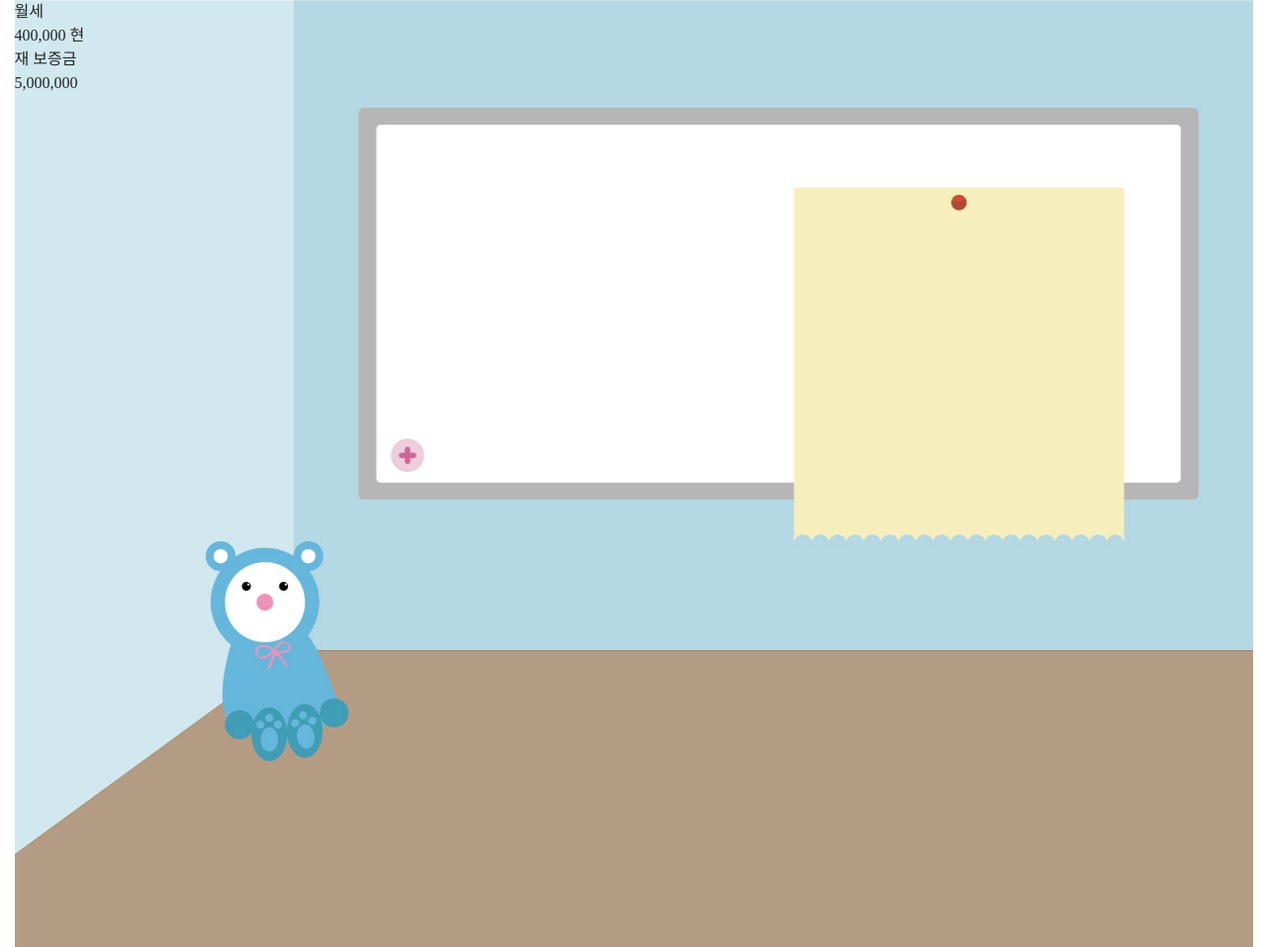
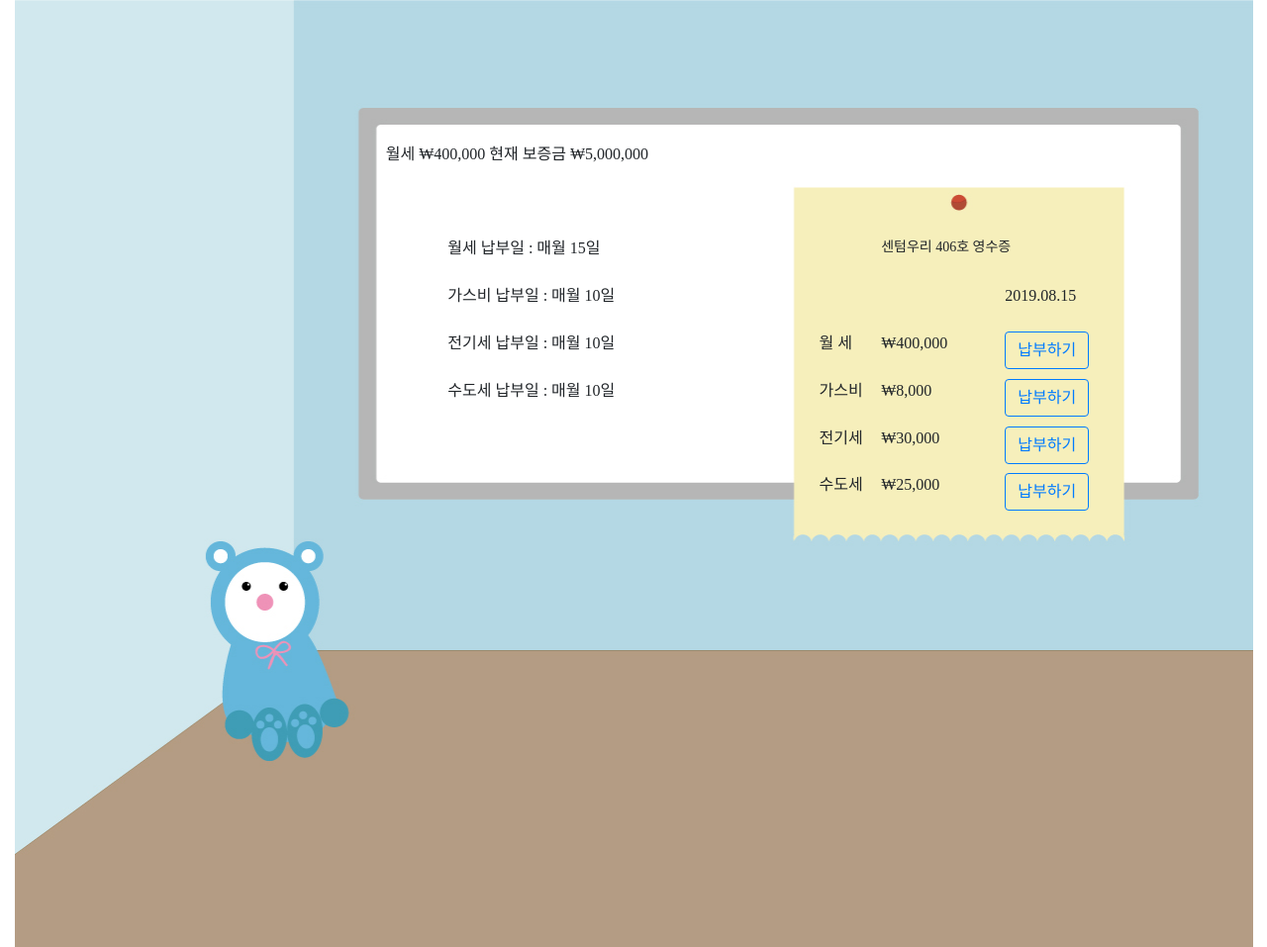
Before and after one commit to houseelfdobby/house-elf-dobby, a Django app: page /userroom/ in a window 1280 px wide. Shown: the part 80-1037 px from the top of the page at 99% size. Run offline with Django 3.2, Linux system fonts and the light colour scheme; some libraries are stand-ins or nearby versions.

Commit message:
user_room_master

```diff
--- a/dobby/templates/userroom.html
+++ b/dobby/templates/userroom.html
@@ -18,21 +18,171 @@
     height: 957px;
     background: url("{% static 'img/user_room.jpg' %}");
     background-size: 100% 100%;
-    /*background: url("{% static 'img/user_room.jpg' %}");*/
+    display: grid;
+    grid-template-columns: repeat(20, 5%);
+    grid-template-rows: repeat(20, 5%);
   }
 
-  .contents-grid {
-    display: grid;
-    grid-template-columns: repeat(13, 73px);
-    grid-template-rows: repeat(10, 10%);
+  .total-monthly {
+    grid-row: 4/5;
+    grid-column: 7/13;
+  }
+
+  .monthly-day {
+    grid-row: 6/7;
+    grid-column: 8/13;
+  }
+
+  .gas-day {
+    grid-row: 7/8;
+    grid-column: 8/13;
+  }
+
+  .ele-day {
+    grid-row: 8/9;
+    grid-column: 8/13;
+  }
+
+  .wat-day {
+    grid-row: 9/10;
+    grid-column: 8/13;
+  }
+
+  .receipt-title {
+    grid-row: 6/7;
+    grid-column: 15/18;
+    font-size: 14px;
+  }
+
+  .receipt-day {
+    grid-row: 7/8;
+    grid-column: 17/19;
+  }
+
+  .monthly {
+    grid-row: 8/9;
+    grid-column: 14/15;
+  }
+
+  .gas {
+    grid-row: 9/10;
+    grid-column: 14/15;
+  }
+
+  .ele {
+    grid-row: 10/11;
+    grid-column: 14/15;
+  }
+
+  .wat {
+    grid-row: 11/12;
+    grid-column: 14/15;
+  }
+
+  .monthly-price {
+    grid-row: 8/9;
+    grid-column: 15/17;
+  }
+
+  .gas-price {
+    grid-row: 9/10;
+    grid-column: 15/17;
+  }
+
+  .ele-price {
+    grid-row: 10/11;
+    grid-column: 15/17;
+  }
+
+  .wat-price {
+    grid-row: 11/12;
+    grid-column: 15/17;
+  }
+
+
+  .monthly-bt {
+    grid-row: 8/9;
+    grid-column: 17/19;
+  }
+
+  .gas-bt {
+    grid-row: 9/10;
+    grid-column: 17/19;
+  }
+
+  .ele-bt {
+    grid-row: 10/11;
+    grid-column: 17/19;
+  }
+
+  .wat-bt {
+    grid-row: 11/12;
+    grid-column: 17/19;
   }
 </style>
 
 <div class="User-room">
 
   <div class="contents">
-    <div class="contents-grid">
-      월세 400,000 현재 보증금 5,000,000
+    <div class="total-monthly">
+      월세 &#8361;400,000 현재 보증금 &#8361;5,000,000
     </div>
+    <div class="monthly-day">
+      월세 납부일 : 매월 15일
+    </div>
+    <div class="gas-day">
+      가스비 납부일 : 매월 10일
+    </div>
+    <div class="ele-day">
+      전기세 납부일 : 매월 10일
+    </div>
+    <div class="wat-day">
+      수도세 납부일 : 매월 10일
+    </div>
+    <div class="receipt-title">
+      센텀우리 406호 영수증
+    </div>
+    <div class="receipt-day">
+      2019.08.15
+    </div>
+    <div class="monthly">
+      월 세
+    </div>
+    <div class="gas">
+      가스비
+    </div>
+    <div class="ele">
+      전기세
+    </div>
+    <div class="wat">
+      수도세
+    </div>
+    <div class="monthly-price">
+      &#8361;400,000
+    </div>
+    <div class="gas-price">
+      &#8361;8,000
+    </div>
+    <div class="ele-price">
+      &#8361;30,000
+    </div>
+    <div class="wat-price">
+      &#8361;25,000
+    </div>
+
+    <div class="monthly-bt">
+      <button type="button" class="btn btn-outline-primary">납부하기</button>
+    </div>
+    <div class="gas-bt">
+      <button type="button" class="btn btn-outline-primary">납부하기</button>
+    </div>
+    <div class="ele-bt">
+      <button type="button" class="btn btn-outline-primary">납부하기</button>
+    </div>
+    <div class="wat-bt">
+      <button type="button" class="btn btn-outline-primary">납부하기</button>
+    </div>
+
+
   </div>
   {%endblock%}
```
Also changed, not shown: dobby/static/img/user_room.jpg.
